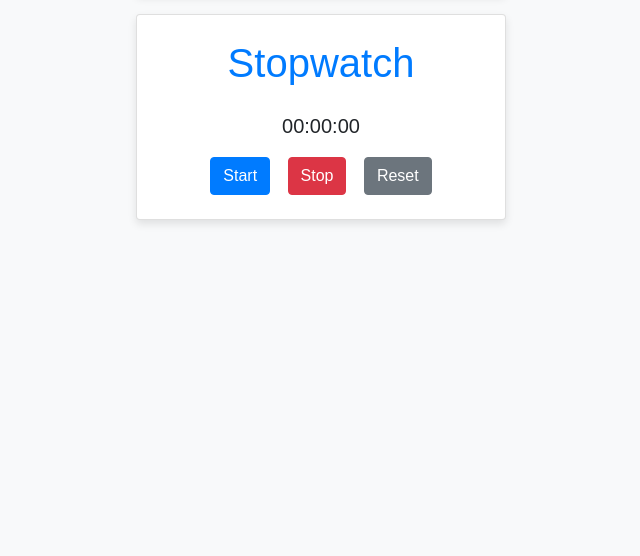
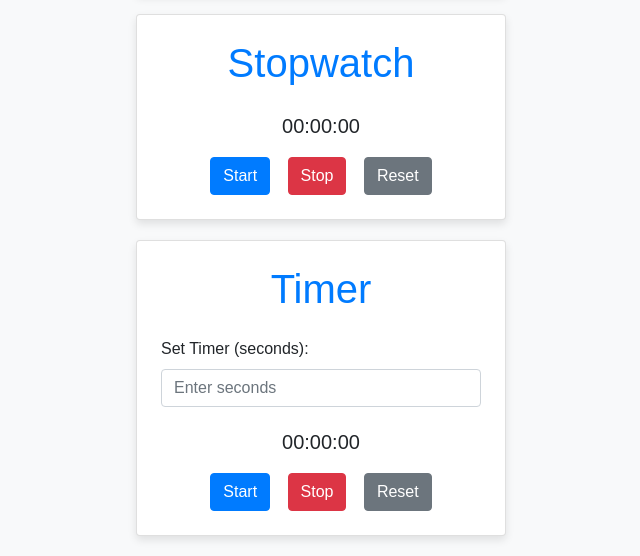
Before and after one commit to niyatisinghal/realtime-clock, a Flask app: page / in a window 1280 px wide. Shown: the part 780-1336 px from the top of the page, without its empty margins (319-959 px from the left). Before the commit the page ends 1004 px from the top, so only its background shows below. Run offline with Flask 3, Linux system fonts and the light colour scheme; some libraries are stand-ins or nearby versions.

Commit message:
added timer now, previous was added stopwatch

```diff
--- a/static/app.js
+++ b/static/app.js
@@ -124,3 +124,57 @@ function updateStopwatchDisplay(seconds) {
 function formatTimeComponent(component) {
     return component < 10 ? "0" + component : component;
 }
+
+var timerRunning = false;
+var timerInterval;
+var timerEndTime;
+
+function startTimer() {
+    if (!timerRunning) {
+        var timerInput = document.getElementById('timer-input').value;
+        if (timerInput && timerInput > 0) {
+            var currentTime = new Date().getTime();
+            timerEndTime = currentTime + timerInput * 1000;
+            timerInterval = setInterval(updateTimer, 1000);
+            timerRunning = true;
+        } else {
+            alert('Please enter a valid timer duration.');
+        }
+    }
+}
+
+function stopTimer() {
+    clearInterval(timerInterval);
+    timerRunning = false;
+}
+
+function resetTimer() {
+    stopTimer();
+    updateTimerDisplay(0);
+    document.getElementById('timer-input').value = '';
+}
+
+function updateTimer() {
+    var currentTime = new Date().getTime();
+    var remainingMilliseconds = timerEndTime - currentTime;
+    if (remainingMilliseconds > 0) {
+        var remainingSeconds = Math.floor(remainingMilliseconds / 1000);
+        updateTimerDisplay(remainingSeconds);
+    } else {
+        stopTimer();
+        updateTimerDisplay(0);
+        alert('Timer expired!');
+    }
+}
+
+function updateTimerDisplay(seconds) {
+    var hours = Math.floor(seconds / 3600);
+    var minutes = Math.floor((seconds % 3600) / 60);
+    var remainingSeconds = seconds % 60;
+
+    var displayString = formatTimeComponent(hours) + ":" +
+                        formatTimeComponent(minutes) + ":" +
+                        formatTimeComponent(remainingSeconds);
+
+    document.getElementById('timer-display').innerHTML = displayString;
+}
--- a/templates/index.html
+++ b/templates/index.html
@@ -69,6 +69,27 @@
 </div>
         </div>
 
+        <!-- Timer Section -->
+        <div class="row">
+
+<div class="col-md-12">
+    <div class="card p-4">
+        <h1 class="text-center mb-4">Timer</h1>
+        <div class="form-group">
+            <label for="timer-input">Set Timer (seconds):</label>
+            <input type="number" id="timer-input" class="form-control" placeholder="Enter seconds">
+        </div>
+        <p id="timer-display" class="lead text-center">00:00:00</p>
+        <div class="text-center">
+            <button onclick="startTimer()" class="btn btn-primary mr-2">Start</button>
+            <button onclick="stopTimer()" class="btn btn-danger mr-2">Stop</button>
+            <button onclick="resetTimer()" class="btn btn-secondary">Reset</button>
+        </div>
+    </div>
+</div>
+        </div>
+
+
     </div>
 </body>
 </html>
```
